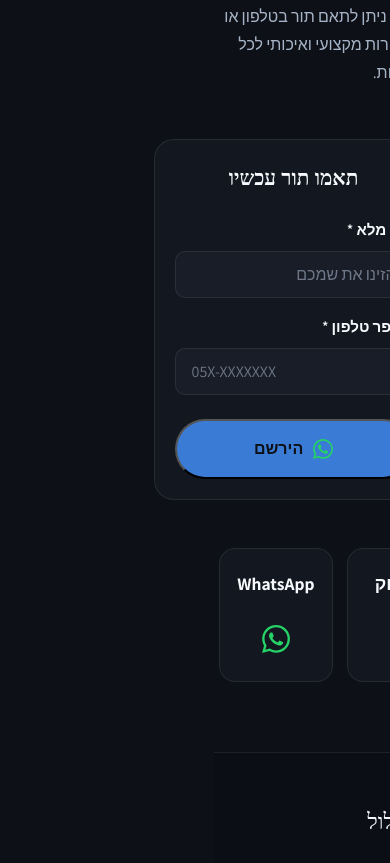
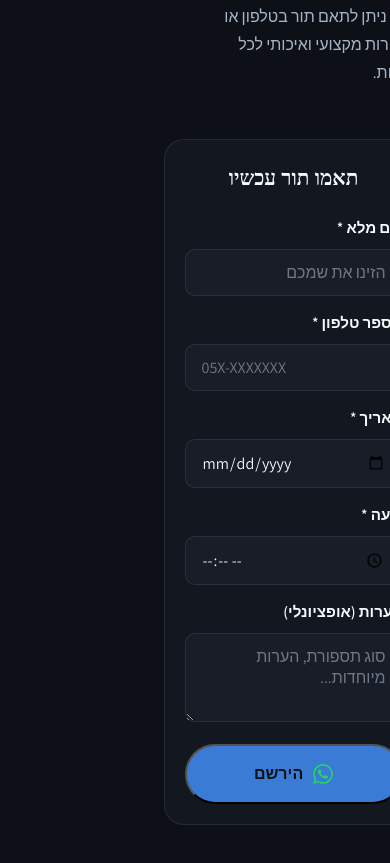
Before and after one commit to liorsal/dolev, a website: page index.html in a window 390 px wide. Shown: the part 3061-3924 px from the top of the page. Drawn offline with Linux system fonts and the light colour scheme; a web font is replaced by a local one.

Commit message:
Restore all form fields (name, phone, date, time, notes) and make form taller and narrower for mobile

```diff
--- a/index.html
+++ b/index.html
@@ -118,6 +118,18 @@
                         <div class="form-group">
                             <label for="customer-phone">מספר טלפון *</label>
                             <input type="tel" id="customer-phone" name="phone" required aria-required="true" placeholder="05X-XXXXXXX" pattern="[0-9]{10}">
+                        </div>
+                        <div class="form-group">
+                            <label for="booking-date">תאריך *</label>
+                            <input type="date" id="booking-date" name="date" required aria-required="true" min="">
+                        </div>
+                        <div class="form-group">
+                            <label for="booking-time">שעה *</label>
+                            <input type="time" id="booking-time" name="time" required aria-required="true" min="09:00" max="19:00">
+                        </div>
+                        <div class="form-group">
+                            <label for="booking-notes">הערות (אופציונלי)</label>
+                            <textarea id="booking-notes" name="notes" rows="3" placeholder="סוג תספורת, הערות מיוחדות..."></textarea>
                         </div>
                         <button type="submit" class="btn primary booking-submit">
                             <svg class="whatsapp-icon" width="20" height="20" viewBox="0 0 24 24" fill="currentColor" aria-hidden="true">
--- a/script.js
+++ b/script.js
@@ -268,11 +268,51 @@ document.addEventListener('DOMContentLoaded', () => {
             const formData = new FormData(bookingForm);
             const name = formData.get('name');
             const phone = formData.get('phone');
+            const date = formData.get('date');
+            const time = formData.get('time');
+            const notes = formData.get('notes') || '';
+
+            // בדיקת תור תפוס לפני שליחה
+            if (window.firebaseDb) {
+                const isTaken = await isTimeSlotTaken(date, time);
+                if (isTaken) {
+                    alert('תור זה תפוס. אנא בחרו תאריך או שעה אחרת.');
+                    return;
+                }
+            }
+
+            // שמירת התור ב-Firebase
+            if (window.firebaseDb) {
+                const saved = await saveBooking(name, phone, date, time, notes);
+                if (!saved) {
+                    alert('אירעה שגיאה בשמירת התור. אנא נסו שוב.');
+                    return;
+                }
+            } else {
+                alert('Firebase לא מוגדר. אנא נסו שוב מאוחר יותר.');
+                return;
+            }
+
+            // פורמט תאריך לעברית
+            const dateObj = new Date(date);
+            const formattedDate = dateObj.toLocaleDateString('he-IL', {
+                weekday: 'long',
+                year: 'numeric',
+                month: 'long',
+                day: 'numeric'
+            });
 
             // בניית הודעה ל-WhatsApp
             let message = `שלום! אני מעוניין/ת לתאם תור:\n\n`;
             message += `👤 שם: ${name}\n`;
             message += `📞 טלפון: ${phone}\n`;
+            message += `📅 תאריך: ${formattedDate}\n`;
+            message += `🕐 שעה: ${time}\n`;
+
+            if (notes.trim()) {
+                message += `📝 הערות: ${notes}\n`;
+            }
+
             message += `\nתודה!`;
 
             // קידוד הודעה ל-URL
@@ -290,6 +330,10 @@ document.addEventListener('DOMContentLoaded', () => {
 
             // איפוס הטופס
             bookingForm.reset();
+            if (dateInput) {
+                const today = new Date().toISOString().split('T')[0];
+                dateInput.setAttribute('min', today);
+            }
         });
     }
 });
--- a/style.css
+++ b/style.css
@@ -1318,10 +1318,10 @@ textarea:focus {
 
 @media (max-width: 560px) {
     .booking-form {
-        max-width: 280px;
-        width: 280px;
-        padding: 24px 20px;
-        gap: 16px;
+        max-width: 260px;
+        width: 260px;
+        padding: 20px 18px;
+        gap: 14px;
         margin: 0 auto;
         display: flex;
         flex-direction: column;
@@ -1329,31 +1329,37 @@ textarea:focus {
     }
 
     .booking-form h3 {
-        font-size: 1.2rem;
-        margin-bottom: 12px;
+        font-size: 1.1rem;
+        margin-bottom: 10px;
         text-align: center;
     }
 
     .form-group {
-        gap: 8px;
+        gap: 6px;
         flex-shrink: 0;
     }
 
     .form-group label {
+        font-size: 0.85rem;
+        font-weight: 600;
+    }
+
+    .form-group input,
+    .form-group textarea {
+        padding: 12px 14px;
         font-size: 0.9rem;
-        font-weight: 600;
-    }
-
-    .form-group input {
-        padding: 14px 16px;
-        font-size: 1rem;
-        width: 100%;
+        width: 100%;
+    }
+
+    .form-group textarea {
+        min-height: 70px;
+        resize: vertical;
     }
 
     .booking-submit {
-        padding: 16px 24px;
-        font-size: 1rem;
-        margin-top: 12px;
+        padding: 14px 20px;
+        font-size: 0.95rem;
+        margin-top: 10px;
         width: 100%;
     }
 }
```
